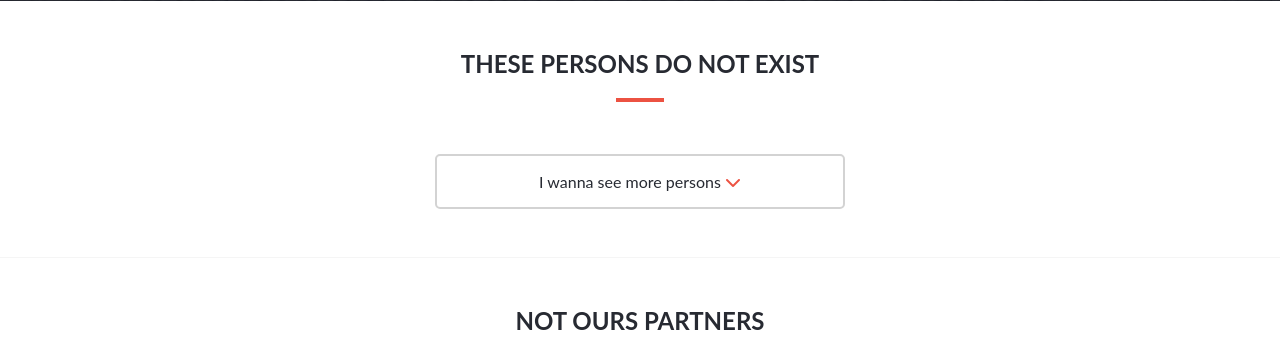
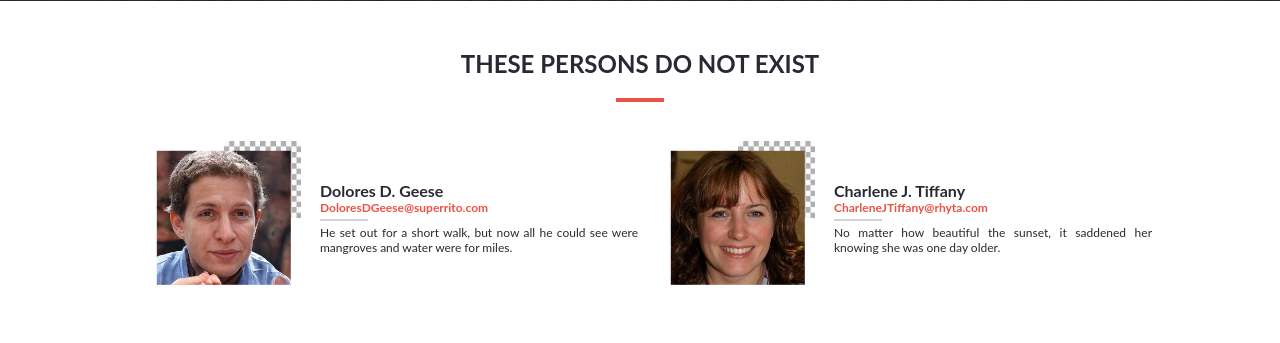
Before and after one commit to carlosmuerto/capstone-project-conference-page, a website with bundled scripts: page index.html in a window 1280 px wide. Shown: the part 1260-1603 px from the top of the page. Built offline with nearby package versions, Linux system fonts and the light colour scheme; files whose address does not match are found by name; a web font is replaced by a local one.

Commit message:
Add Person js

```diff
--- a/index.html
+++ b/index.html
@@ -122,23 +122,24 @@
     </section>
 
     <section id="featured-persons" class="wrapper features">
+      <div id="featured-persons-max" class="internal">2</div>
       <div class="title">
         <h2>these persons do not exist</h2>
         <div class="divider"></div>
       </div>
       <div class="content">
 
-        <div id="featured-persons-content-item-base" class="content-item base">
+        <div id="featured-persons-content-item-internal" class="content-item internal">
           <div class="img">
             <img class="decorator-img" src="assets/decorators/transparent.jpeg" alt="">
-            <img id="featured-persons-pic-base" class="main-img" src="assets/persons/avatar-base.png" alt="">
+            <img id="featured-persons-pic-internal" class="main-img" src="assets/persons/avatar-internal.png" alt="">
           </div>
           <div class="body">
-            <h3 id="featured-persons-name-base">-name-</h3>
-            <h4 id="featured-persons-email-base">-email-</h4>
+            <h3 id="featured-persons-name-internal">-name-</h3>
+            <h4 id="featured-persons-email-internal">-email-</h4>
             <div class="divider"></div>
-            <p id="featured-persons-phrase-base">
-              -pharase-
+            <p id="featured-persons-Sentence-internal">
+              -Sentence-
             </p>
           </div>
         </div>
--- a/index.js
+++ b/index.js
@@ -1,3 +1,3 @@
-import init from './js/inits.js';
+import init from './js/init.js';
 
 window.addEventListener('load', init);
--- /dev/null
+++ b/js/init.js
@@ -0,0 +1,7 @@
+import navbarInit from './inits/navbar.js';
+import initfeaturedPersons from './inits/featured.js';
+
+export default function init() {
+  navbarInit();
+  initfeaturedPersons();
+}
--- a/js/inits.js
+++ /dev/null
@@ -1,5 +0,0 @@
-import navbarInit from './navbar.js';
-
-export default function init() {
-  navbarInit();
-}
--- /dev/null
+++ b/js/inits/featured.js
@@ -0,0 +1,62 @@
+import persons from './objects/persons.js';
+
+const featuredPersonsMax = document.querySelector('#featured-persons-max');
+const featuredContent = document.querySelector('#featured-persons .content');
+const featuredContentItem = document.querySelector('#featured-persons .content .content-item');
+const featuredPersonsMoreBtn = document.querySelector('#featured-persons .more-btn button');
+
+function buildPicSrc(personName) {
+  const code = personName.replace(' ', '-').replace(/[^a-zA-Z0-9]/g, '');
+  return `assets/persons/avatar-${code}.jpg`;
+}
+
+function replaceInternalId(node, index) {
+  node.id = node.id.replace('internal', index.toString());
+}
+
+function BuildFeaturedPerson(index) {
+  const fctclone = featuredContentItem.cloneNode(true);
+  const person = persons[index];
+  fctclone.classList.remove('internal');
+  replaceInternalId(fctclone, index);
+
+  const picElement = fctclone.querySelector('#featured-persons-pic-internal');
+  picElement.src = buildPicSrc(person.personName);
+  replaceInternalId(picElement, index);
+
+  const personNameElement = fctclone.querySelector('#featured-persons-name-internal');
+  personNameElement.textContent = person.personName;
+  replaceInternalId(personNameElement, index);
+
+  const emailElement = fctclone.querySelector('#featured-persons-email-internal');
+  emailElement.textContent = person.email;
+  replaceInternalId(emailElement, index);
+
+  const SentenceElement = fctclone.querySelector('#featured-persons-Sentence-internal');
+  SentenceElement.textContent = person.Sentence;
+  replaceInternalId(SentenceElement, index);
+
+  return fctclone;
+}
+
+function buildFeatureContent() {
+  featuredContent.innerHTML = null;
+  for (
+    let index = 0;
+    index < featuredPersonsMax.textContent && index < persons.length;
+    index += 1
+  ) {
+    featuredContent.appendChild(BuildFeaturedPerson(index));
+  }
+}
+
+function showMoreFeaturePersons() {
+  featuredPersonsMax.textContent += 2;
+  buildFeatureContent();
+}
+
+export default function initfeaturedPersons() {
+  buildFeatureContent();
+
+  featuredPersonsMoreBtn.addEventListener('click', showMoreFeaturePersons);
+}
--- /dev/null
+++ b/js/inits/objects/persons.js
@@ -0,0 +1,31 @@
+const persons = [
+  {
+    personName: 'Dolores D. Geese',
+    email: 'DoloresDGeese@superrito.com',
+    Sentence: 'He set out for a short walk, but now all he could see were mangroves and water were for miles.',
+  },
+  {
+    personName: 'Charlene J. Tiffany',
+    email: 'CharleneJTiffany@rhyta.com',
+    Sentence: 'No matter how beautiful the sunset, it saddened her knowing she was one day older.',
+  },
+  {
+    personName: 'Bruce P. Joseph',
+    email: 'BrucePJoseph@jourrapide.com',
+    Sentence: 'The hawk didn’t understand why the ground squirrels didn’t want to be his friend.',
+  },
+  {
+    personName: 'Tonya R. Rubio',
+    email: 'TonyaRRubio@armyspy.com',
+    Sentence: 'Imagine his surprise when he discovered that the safe was full of pudding.',
+  },
+
+  {
+    personName: 'Kenneth E. Couch',
+    email: 'KennethECouch@teleworm.us',
+    Sentence: 'My uncle’s favorite pastime was building cars out of noodles.',
+  },
+
+];
+
+export default persons;
--- a/scss/styles.scss
+++ b/scss/styles.scss
@@ -34,7 +34,7 @@ body {
   scroll-behavior: smooth;
 }
 
-.base {
+.internal {
   display: none !important;
 }
 
@@ -276,6 +276,7 @@ main {
       font-size: 1rem;
       padding: 1rem;
       width: 100%;
+      cursor: pointer;
 
       @media (min-width: $breakpoint-tablet) {
         max-width: 40%;
```
Also changed, not shown: assets/persons/avatar-2473571e98416ebe67d26709c145f7a4.jpg (deleted), assets/persons/avatar-479175f067c2d7cf0f6243b8d3c0582f.jpg (deleted), assets/persons/avatar-BrucePJoseph.jpg (added), assets/persons/avatar-CharleneJTiffany.jpg (added), assets/persons/avatar-DoloresDGeese.jpg (added), assets/persons/avatar-KennethECouch.jpg (added), assets/persons/avatar-TonyaRRubio.jpg (added), assets/persons/avatar-ca9600be7440d2224c390cad2f4a4b80.jpg (deleted), assets/persons/avatar-eb14f3ed51b220ad0c31124743827ef9.jpg (deleted), css/styles.css, css/styles.min.css, js/inits/navbar.js (renamed from js/navbar.js).
